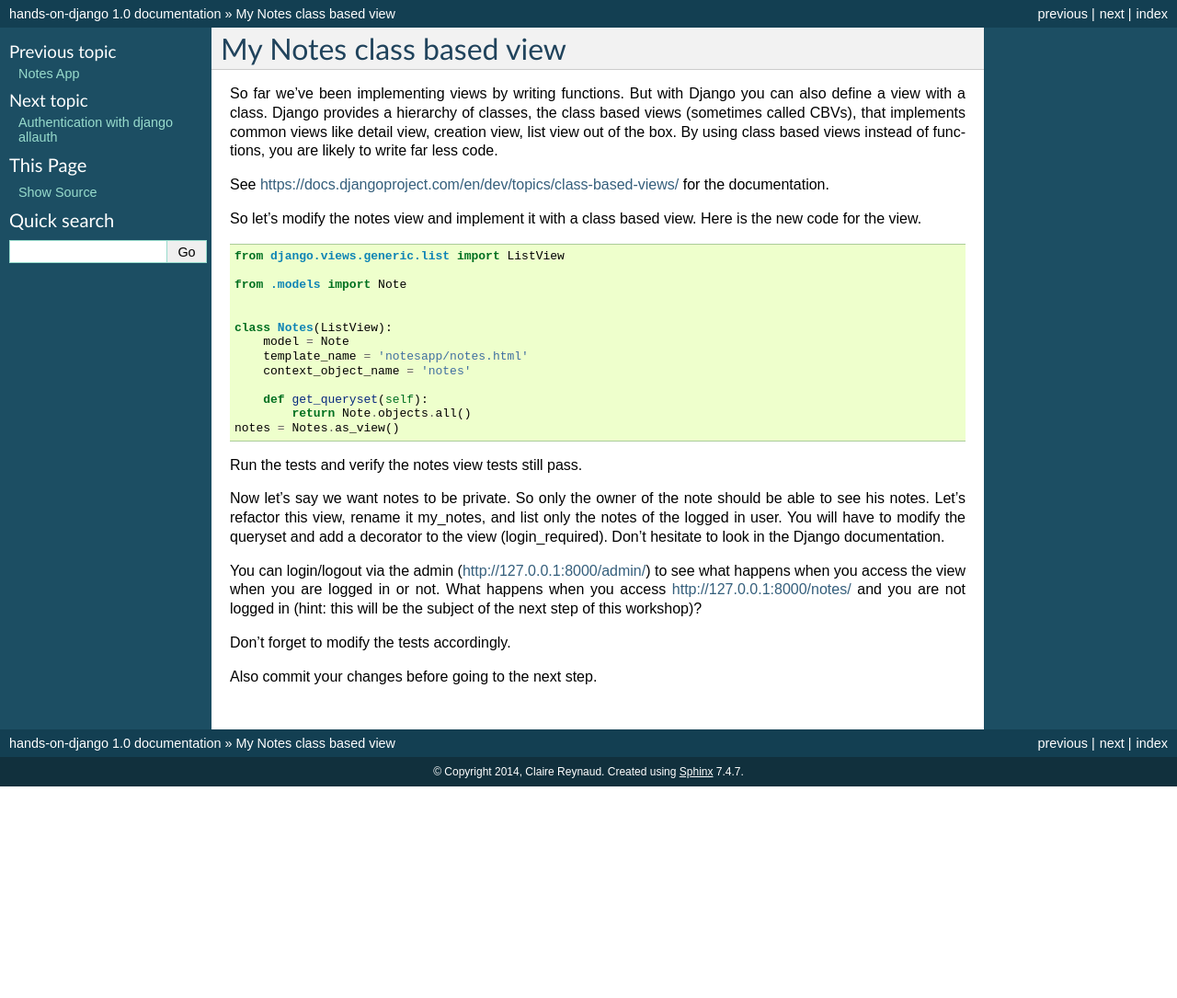
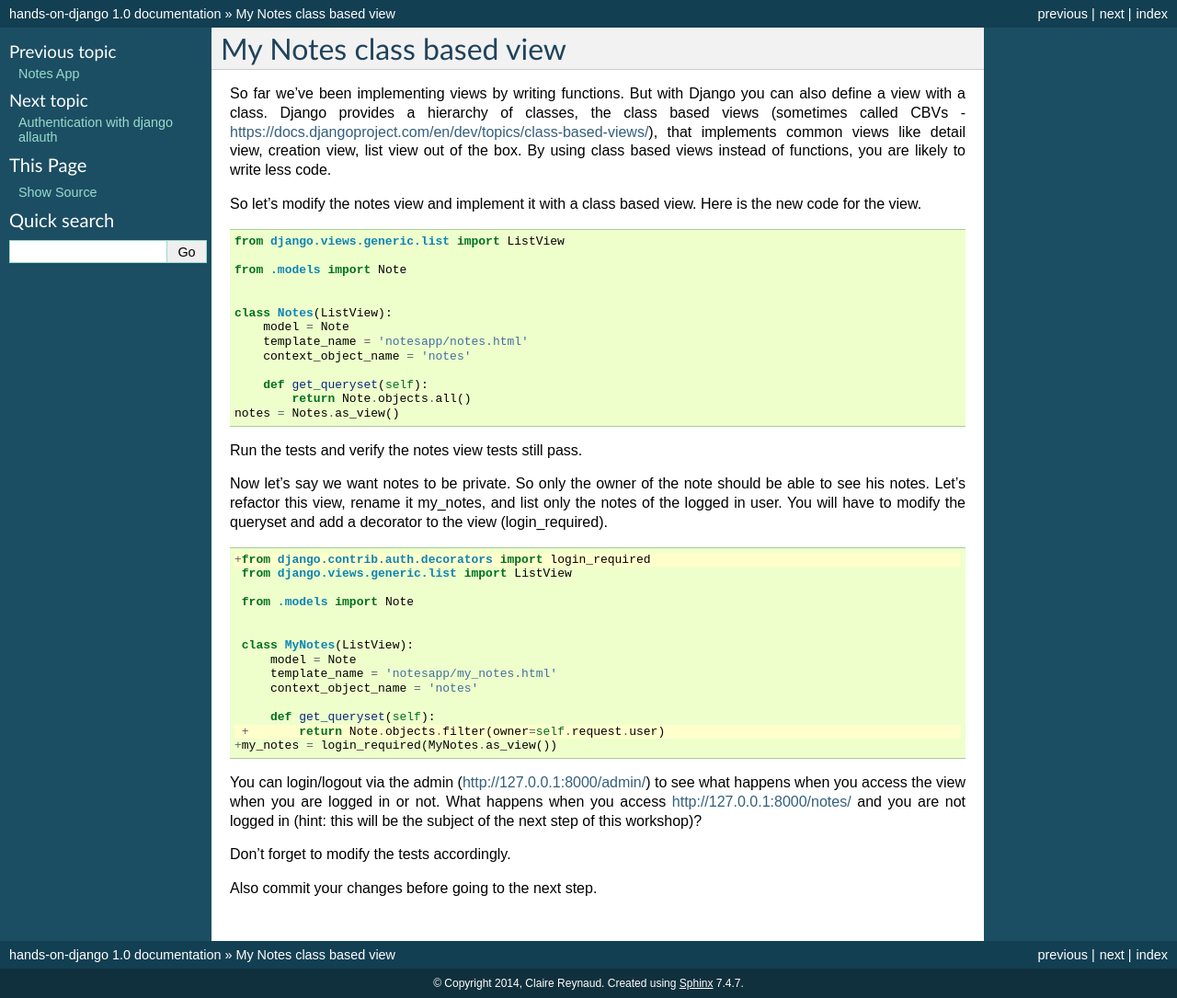
Before and after one commit to creynaud/hands-on-django-doc, a Sphinx documentation site: the page built from source/my_notes_class_based_view.rst, in a window 1280 px wide. Shown: the whole page at 92% size. Built offline with Sphinx 7.4.7, drawn with Linux system fonts in a browser that asks for light colours; before the commit the page ends 900 px from its top, so only the background shows below that.

Commit message:
Add more code example for the 1st CBV

```diff
--- a/source/my_notes_class_based_view.rst
+++ b/source/my_notes_class_based_view.rst
@@ -2,10 +2,8 @@
 =========================
 
 So far we've been implementing views by writing functions. But with Django you can also define a view with a class.
-Django provides a hierarchy of classes, the class based views (sometimes called CBVs), that implements common views like detail view, creation view, list view out of the box.
-By using class based views instead of functions, you are likely to write far less code.
-
-See https://docs.djangoproject.com/en/dev/topics/class-based-views/ for the documentation.
+Django provides a hierarchy of classes, the class based views (sometimes called CBVs - https://docs.djangoproject.com/en/dev/topics/class-based-views/), that implements common views like detail view, creation view, list view out of the box.
+By using class based views instead of functions, you are likely to write less code.
 
 So let's modify the notes view and implement it with a class based view. Here is the new code for the view.
 
@@ -29,7 +27,25 @@
 
 Now let's say we want notes to be private. So only the owner of the note should be able to see his notes.
 Let's refactor this view, rename it my_notes, and list only the notes of the logged in user. You will have to modify the queryset and add a decorator to the view (login_required).
-Don't hesitate to look in the Django documentation.
+
+.. code-block:: python
+    :emphasize-lines: 1,13
+
+    +from django.contrib.auth.decorators import login_required
+     from django.views.generic.list import ListView
+
+     from .models import Note
+
+
+     class MyNotes(ListView):
+         model = Note
+         template_name = 'notesapp/my_notes.html'
+         context_object_name = 'notes'
+
+         def get_queryset(self):
+     +       return Note.objects.filter(owner=self.request.user)
+    +my_notes = login_required(MyNotes.as_view())
+
 
 You can login/logout via the admin (http://127.0.0.1:8000/admin/) to see what happens when you access the view when you are logged in or not.
 What happens when you access http://127.0.0.1:8000/notes/ and you are not logged in (hint: this will be the subject of the next step of this workshop)?
```
